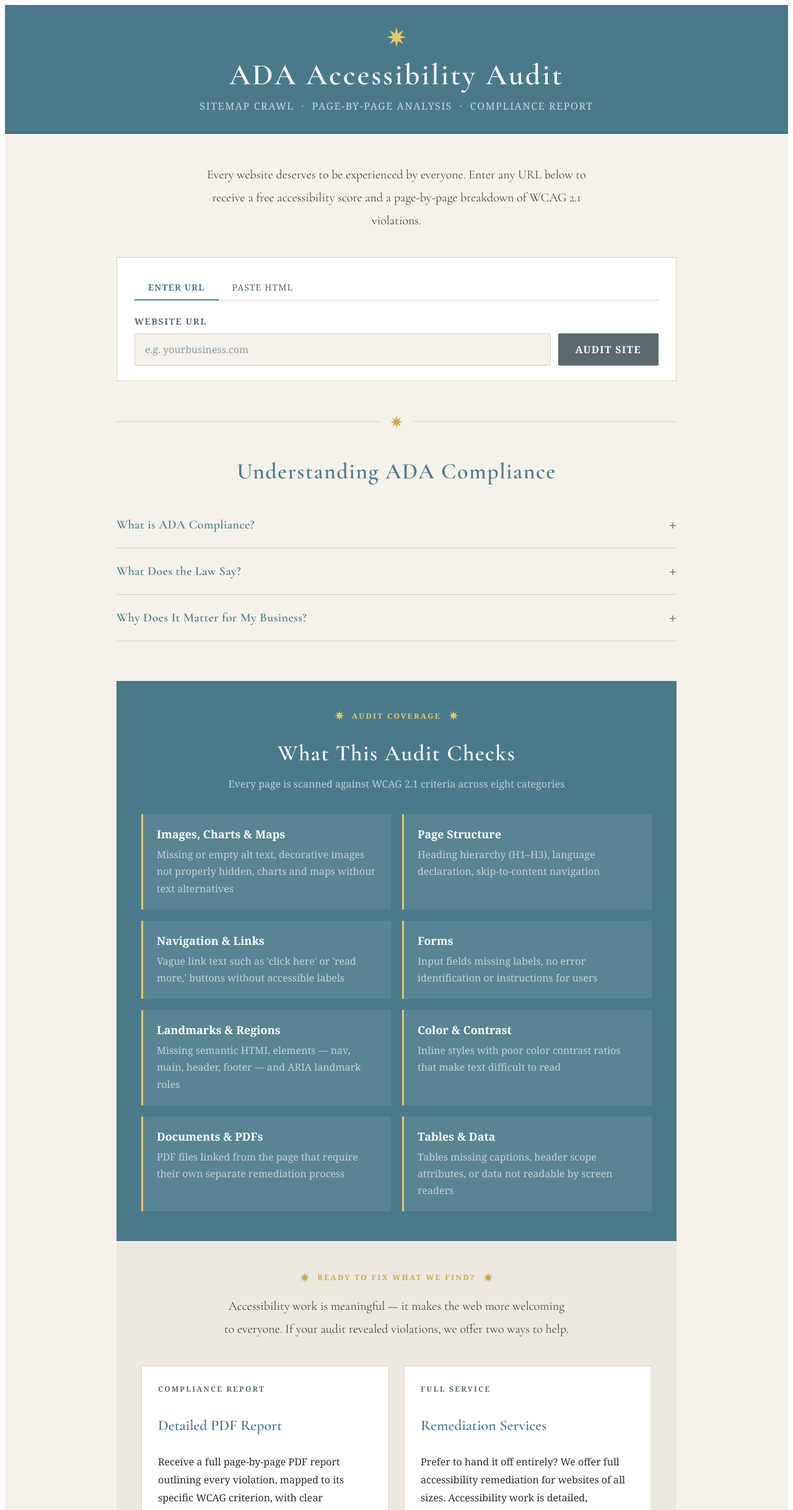
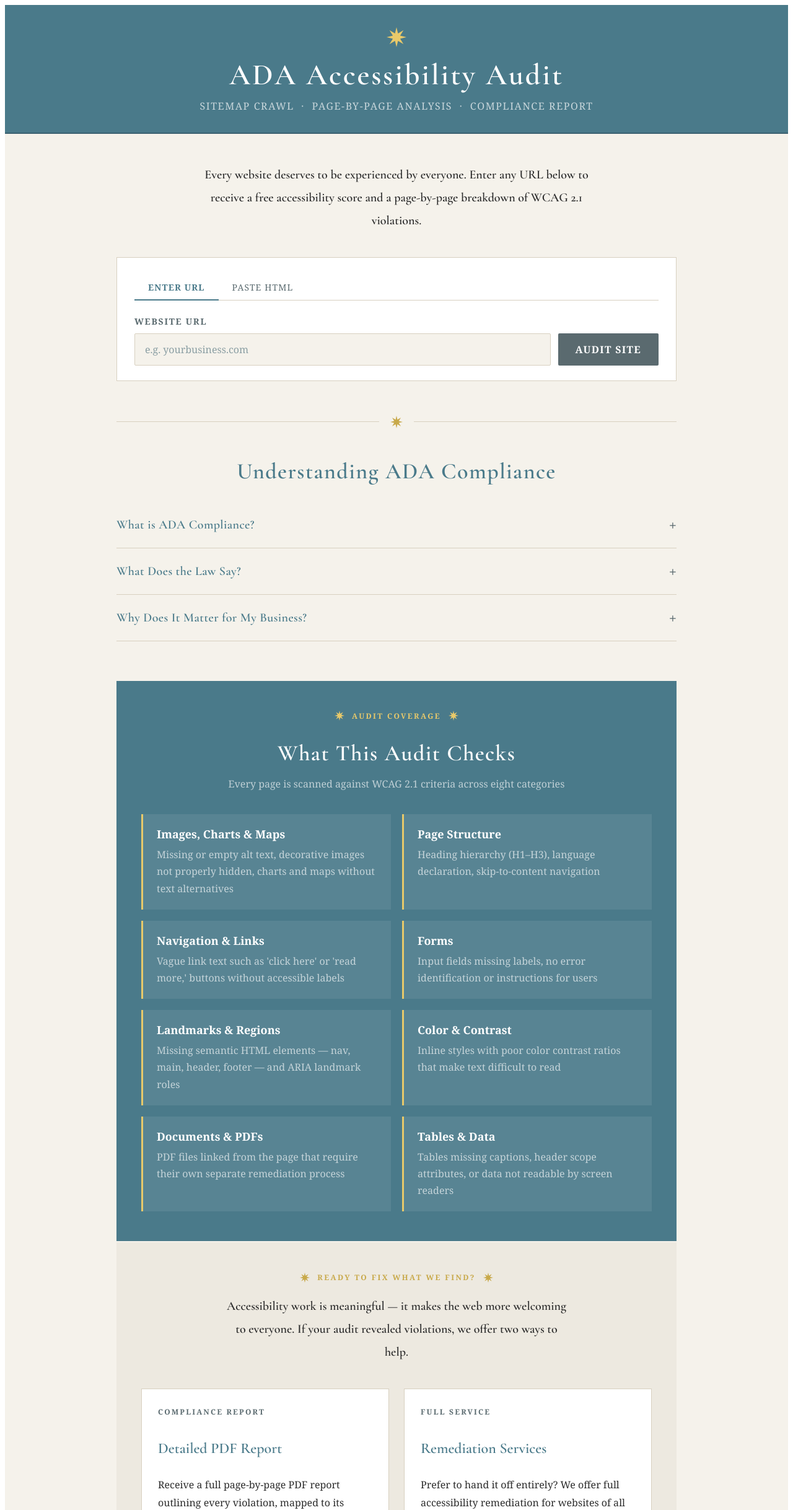
Before and after one commit to TarabanStudio/ada-auditor, a Next.js app: page / in a window 1280 px wide. Shown: the top 2437 px of the page at 62% size. Built offline with nearby package versions, Linux system fonts and the light colour scheme.

Commit message:
Update index.js

```diff
--- a/pages/index.js
+++ b/pages/index.js
@@ -307,7 +307,7 @@ export default function ADAAgent() {
 
         {/* Intro */}
         <div style={{ textAlign: "center", padding: "48px 20px 40px" }}>
-          <p style={{ fontSize: 20, color: C.text, lineHeight: 1.85, fontFamily: "'Cormorant Garamond', Georgia, serif", fontWeight: 300, maxWidth: 640, margin: "0 auto" }}>
+          <p style={{ fontSize: 20, color: C.text, lineHeight: 1.85, fontFamily: "'Cormorant Garamond', Georgia, serif", fontWeight: 600, maxWidth: 640, margin: "0 auto" }}>
             Every website deserves to be experienced by everyone. Enter any URL below to receive a free accessibility score and a page-by-page breakdown of WCAG 2.1 violations.
           </p>
         </div>
@@ -469,7 +469,7 @@ export default function ADAAgent() {
             <span style={{ fontSize: 12, color: C.goldDark, letterSpacing: "0.2em", textTransform: "uppercase", fontWeight: 700 }}>Ready to Fix What We Find?</span>
             <Star size={16} color={C.goldDark} />
           </div>
-          <p style={{ textAlign: "center", fontSize: 20, color: C.text, fontFamily: "'Cormorant Garamond', Georgia, serif", fontWeight: 300, lineHeight: 1.85, maxWidth: 560, margin: "0 auto 40px" }}>
+          <p style={{ textAlign: "center", fontSize: 20, color: C.text, fontFamily: "'Cormorant Garamond', Georgia, serif", fontWeight: 600, lineHeight: 1.85, maxWidth: 560, margin: "0 auto 40px" }}>
             Accessibility work is meaningful — it makes the web more welcoming to everyone. If your audit revealed violations, we offer two ways to help.
           </p>
 
```
